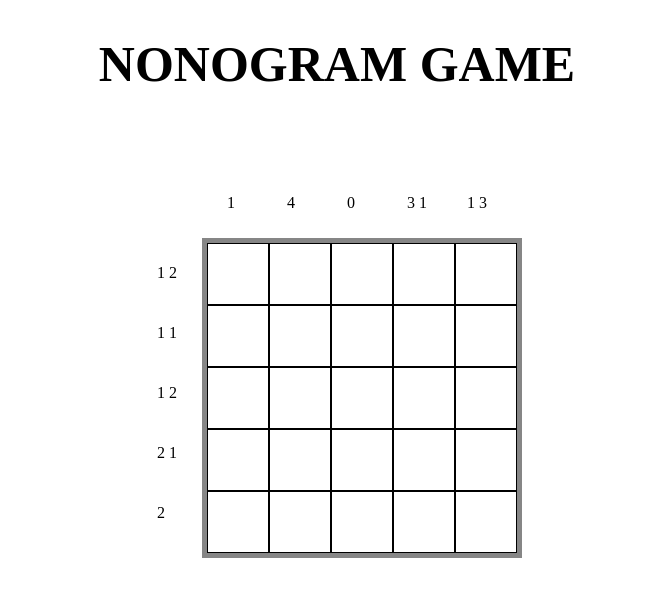
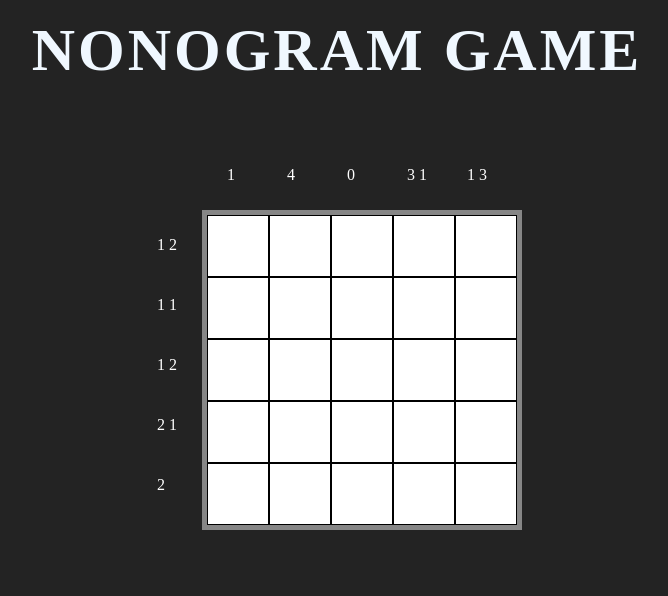
Before and after one commit to OscarRaizer/Nonogram-Game, a website built with Vite: page index.html in a window 1280 px wide. Shown: the whole page, without its empty margins (303-971 px from the left). Built offline with nearby package versions, Linux system fonts and the light colour scheme; files whose address does not match are found by name.

Commit message:
feat: add scss and font

```diff
--- a/index.html
+++ b/index.html
@@ -7,6 +7,6 @@
         <title>Nonogram</title>
     </head>
     <body>
-        <script type="module" src="/main.js"></script>
+        <script type="module" src="src/js/main.js"></script>
     </body>
 </html>
--- a/main.js
+++ b/src/js/main.js
@@ -1,4 +1,4 @@
-import './style.css';
+import '../sass/style.scss';
 
 const pageWrapper = document.createElement('div');
 pageWrapper.classList.add('page__wrapper');
--- /dev/null
+++ b/src/sass/global/fonts.scss
@@ -0,0 +1,4 @@
+@font-face {
+    font-family: Honk;
+    src: url('fonts/Honk/Honk-Regular-VariableFont_MORF,SHLN.ttf');
+}
--- a/style.css
+++ b/src/sass/style.scss
@@ -1,8 +1,11 @@
+@import "global/fonts";
+
+
 body {
-    background-color: #ffffff;
+    background: rgb(35, 35, 35);
     margin: 0;
+    height: 100vh;
 }
-
 
 .page__wrapper {
     display: flex;
@@ -13,8 +16,12 @@ body {
 }
 
 .nonogram__title p {
+    font-family: 'Honk';
+    line-height: 30px;
+    letter-spacing: 3px;
+    color: aliceblue;
     margin: 0;
-    font-size: 50px;
+    font-size: 60px;
     font-weight: 700;
     margin-bottom: 100px;
 }
@@ -23,6 +30,10 @@ body {
     display: grid;
     grid-template-columns: repeat(2, auto);
     grid-template-rows: repeat(2, auto);
+}
+
+.hints {
+    color: white;
 }
 
 .row-hints {
```
Also changed, not shown: 1 other file.
